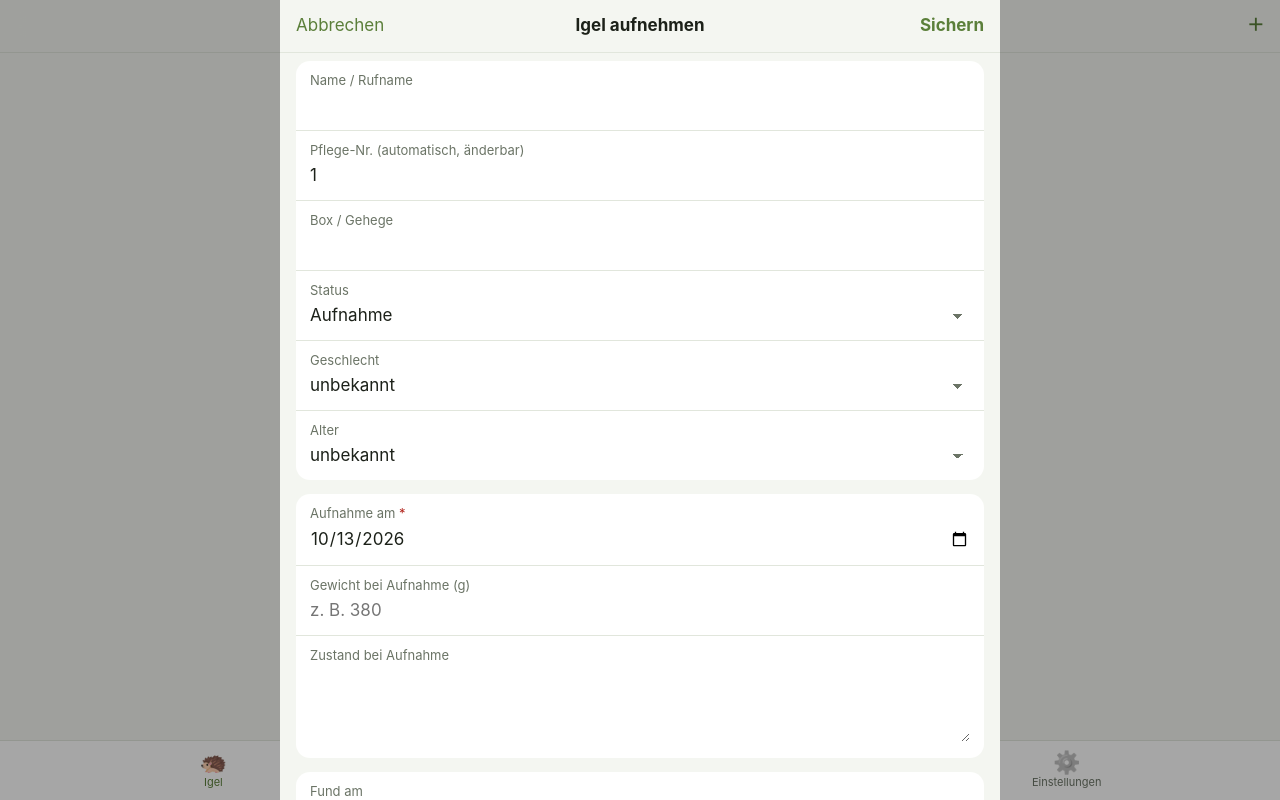
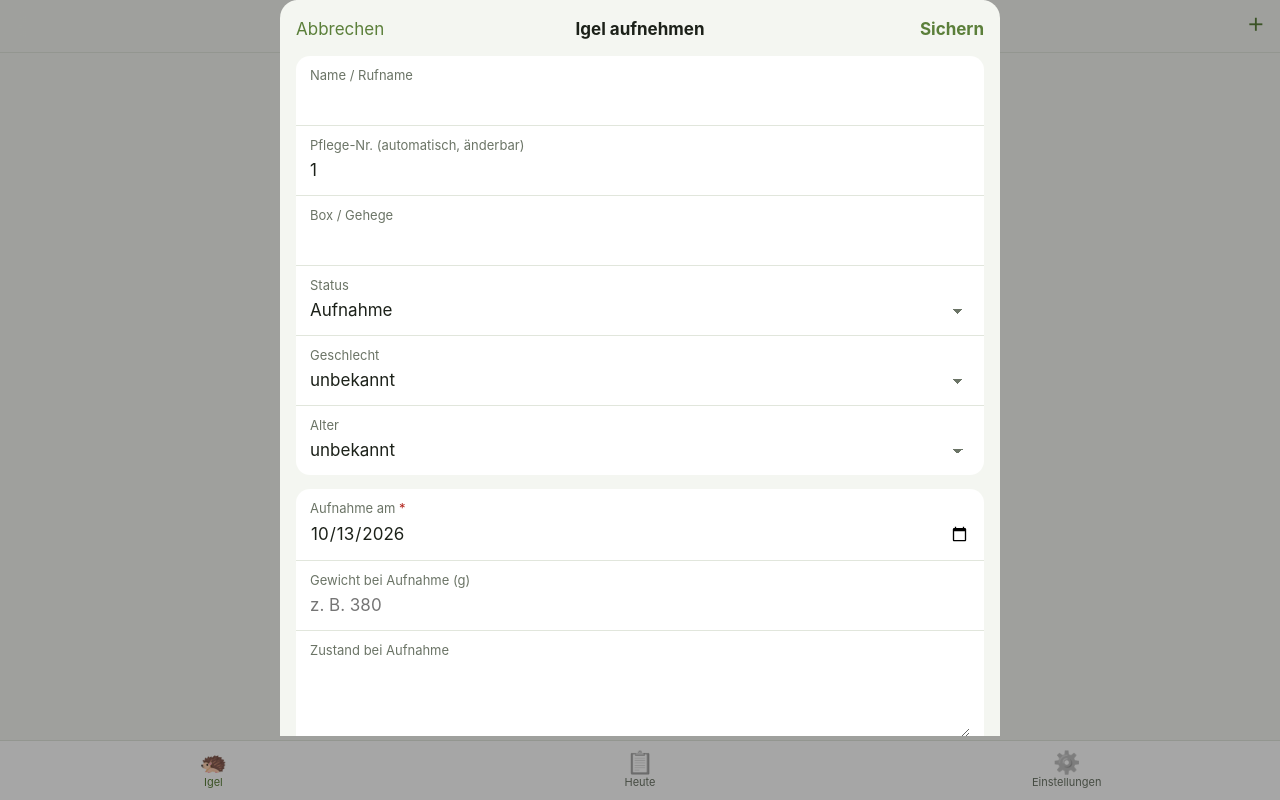
Before and after one commit to wagner-heist/Igelpflege, a plain HTML site: page index.html in a window 1280 px wide. Both pictures are taken after a click on the button "Igel aufnehmen". Drawn offline with Linux system fonts and the light colour scheme.

Commit message:
Add files via upload

```diff
--- a/styles.css
+++ b/styles.css
@@ -164,20 +164,16 @@ dl.kv dd { margin: 0; overflow-wrap: anywhere; white-space: pre-wrap; }
 
 /* Sheet (Formulare) */
 .sheet-backdrop { position: fixed; inset: 0; background: rgba(0,0,0,.35); z-index: 20; }
-/* Vollbild-Formular: Position und Höhe werden per JS an den sichtbaren Bereich (über der Tastatur) angepasst */
 .sheet {
-  position: fixed; left: 0; right: 0; top: 0; z-index: 21;
-  height: 100vh; height: 100dvh;
-  overflow-y: auto; -webkit-overflow-scrolling: touch; overscroll-behavior: contain;
-  background: var(--bg);
-  padding: 0 16px calc(24px + var(--safe-bottom));
+  position: fixed; left: 0; right: 0; bottom: 0; z-index: 21;
+  max-height: 92vh; overflow-y: auto; -webkit-overflow-scrolling: touch;
+  background: var(--bg); border-radius: 18px 18px 0 0;
+  padding: 0 16px calc(20px + var(--safe-bottom));
   max-width: 720px; margin: 0 auto;
-  animation: up .2s ease-out;
+  animation: up .22s ease-out;
 }
-@keyframes up { from { transform: translateY(30px); opacity: 0; } to { transform: none; opacity: 1; } }
-.sheet-head { position: sticky; top: 0; display: grid; grid-template-columns: 1fr auto 1fr; align-items: center; padding: calc(var(--safe-top) + 10px) 0 10px; margin: 0 -16px 8px; padding-left: 16px; padding-right: 16px; background: var(--bg); border-bottom: 1px solid var(--line); z-index: 2; }
-.sheet .btn-save-bottom { margin-bottom: 12px; }
-body.sheet-open { position: fixed; left: 0; right: 0; overflow: hidden; }
+@keyframes up { from { transform: translateY(40px); opacity: 0; } to { transform: none; opacity: 1; } }
+.sheet-head { position: sticky; top: 0; display: grid; grid-template-columns: 1fr auto 1fr; align-items: center; padding: 14px 0 10px; background: var(--bg); z-index: 1; }
 .sheet-head h3 { grid-column: 2; margin: 0; font-size: 17px; }
 .sheet-head .cancel { grid-column: 1; justify-self: start; }
 .sheet-head .save { grid-column: 3; justify-self: end; }
--- a/sw.js
+++ b/sw.js
@@ -1,6 +1,6 @@
 // Service Worker: hält die App-Dateien offline vor. Es werden keine Nutzerdaten übertragen.
 // Bei jeder Änderung an den App-Dateien die Versionsnummer erhöhen.
-const CACHE = 'igelpflege-v3';
+const CACHE = 'igelpflege-v1';
 const ASSETS = [
   './',
   './index.html',
@@ -15,7 +15,7 @@ const ASSETS = [
 ];
 
 self.addEventListener('install', (e) => {
-  e.waitUntil(caches.open(CACHE).then((c) => c.addAll(ASSETS.map((u) => new Request(u, { cache: 'reload' })))).then(() => self.skipWaiting()));
+  e.waitUntil(caches.open(CACHE).then((c) => c.addAll(ASSETS)).then(() => self.skipWaiting()));
 });
 
 self.addEventListener('activate', (e) => {
```
